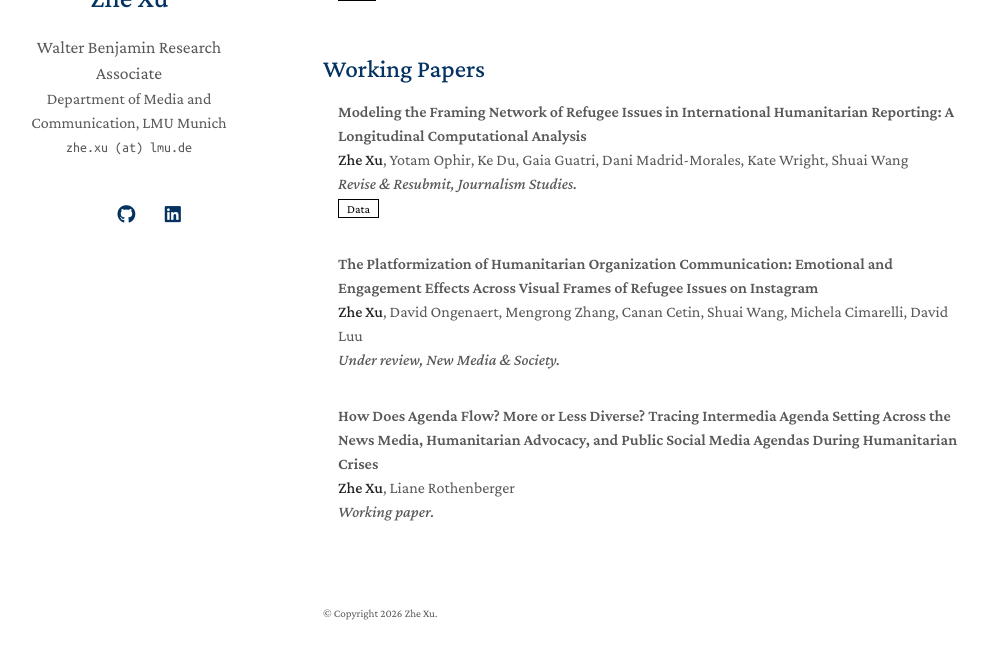
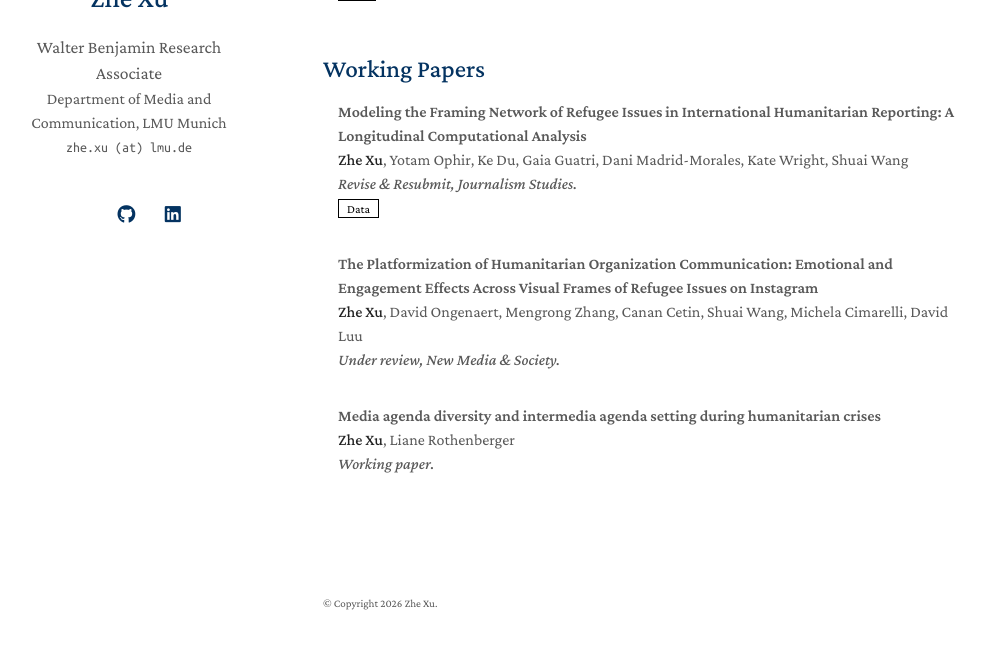
Before and after one commit to zhexuphd/newweb, a Jekyll site: the page built from index.md, in a window 1280 px wide and 900 px high, scrolled down 1015 px, cut to the strip 206-865 px from the top of the window. Shown: the whole strip, without its empty margins (147-1135 px from the left). Built offline with Jekyll 4.4.1, drawn with Linux system fonts in a browser that asks for light colours; a style sheet for code colours, icons or effects is not loaded; our own code applies the rules of GitHub Pages for plain Markdown files.

Commit message:
Update publications.yml

```diff
--- a/_data/publications.yml
+++ b/_data/publications.yml
@@ -28,6 +28,6 @@ working:
     authors: <strong>Zhe Xu</strong>, David Ongenaert, Mengrong Zhang, Canan Cetin, Shuai Wang, Michela Cimarelli, David Luu
     conference: Under review, <em>New Media &amp; Society</em>.
 
-  - title: "How Does Agenda Flow? More or Less Diverse? Tracing Intermedia Agenda Setting Across the News Media, Humanitarian Advocacy, and Public Social Media Agendas During Humanitarian Crises"
+  - title: "Media agenda diversity and intermedia agenda setting during humanitarian crises"
     authors: <strong>Zhe Xu</strong>, Liane Rothenberger
     conference: Working paper.
```
